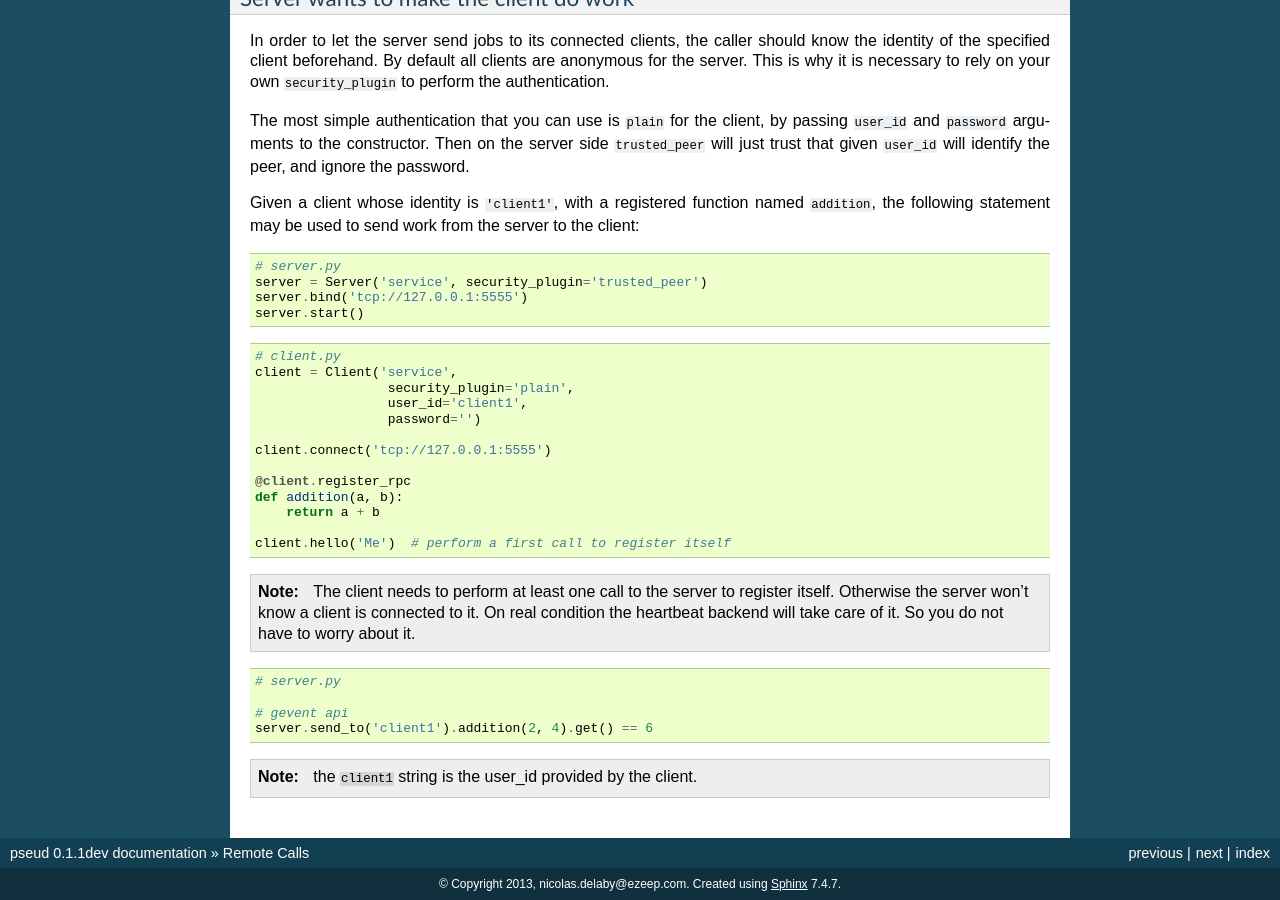
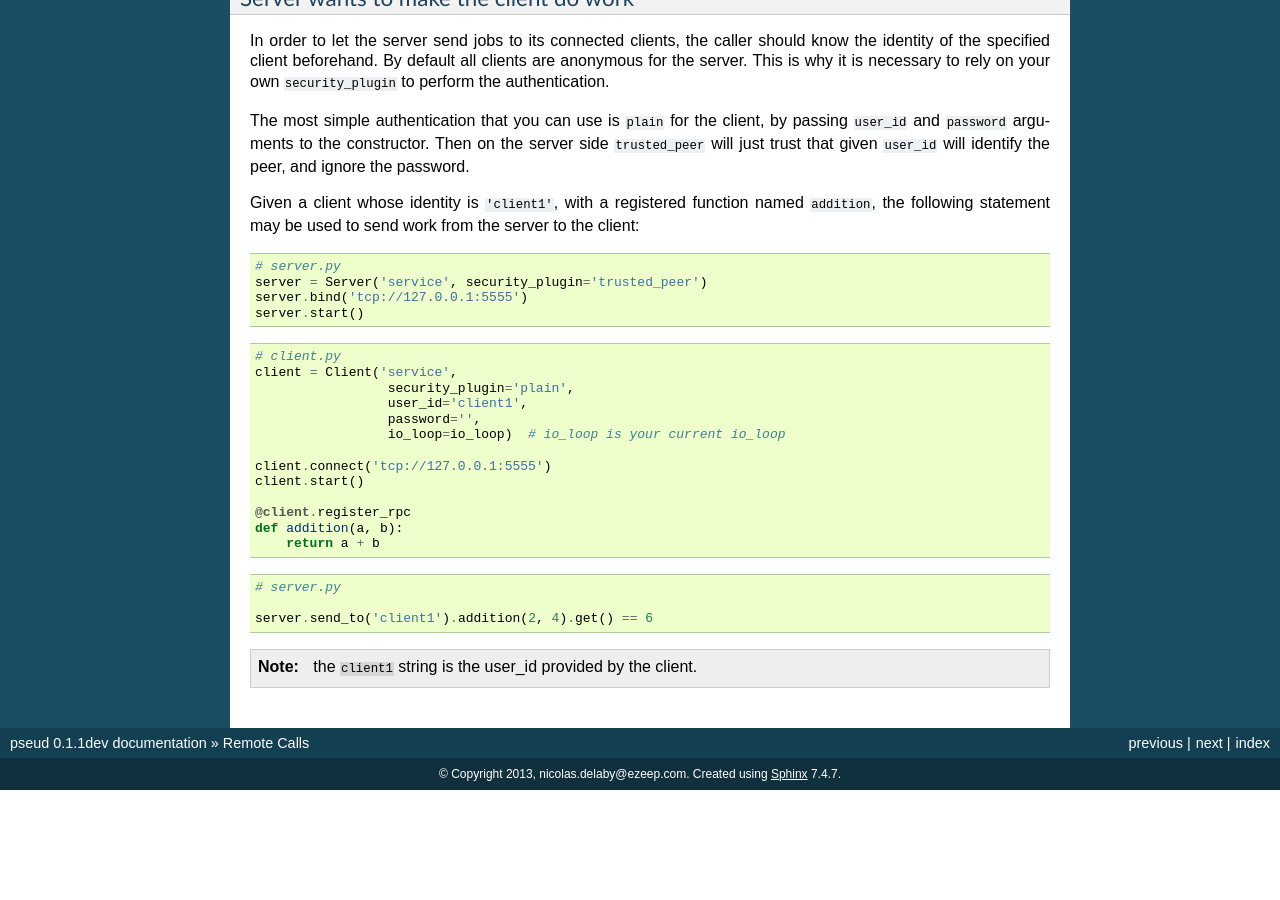
Before and after one commit to ticosax/pseud, a Sphinx documentation site: the page built from docs/source/remote-calls.rst, in a window 1280 px wide and 900 px high, scrolled down 1748 px. Built offline with Sphinx 7.4.7, drawn with Linux system fonts in a browser that asks for light colours; after the commit the page ends 2538 px from its top, so only the background shows below that.

Commit message:
Enable PROBING
Make sure the client is registered from server (the listener).
It removes necessity to use an heartbeat plugin to perform the first call
that will register the client into the server.

```diff
--- a/docs/source/remote-calls.rst
+++ b/docs/source/remote-calls.rst
@@ -143,28 +143,21 @@ to the client:
    client = Client('service',
                     security_plugin='plain',
                     user_id='client1',
-                    password='')
+                    password='',
+                    io_loop=io_loop)  # io_loop is your current io_loop
 
    client.connect('tcp://127.0.0.1:5555')
+   client.start()
 
    @client.register_rpc
    def addition(a, b):
        return a + b
 
-   client.hello('Me')  # perform a first call to register itself
-
-.. note::
-
-    The client needs to perform at least one call to the server
-    to register itself. Otherwise the server won't know a client is connected
-    to it. On real condition the heartbeat backend will take care of it.
-    So you do not have to worry about it.
 
 .. code:: python
 
    # server.py
 
-   # gevent api
    server.send_to('client1').addition(2, 4).get() == 6
 
 .. note::
--- a/setup.py
+++ b/setup.py
@@ -53,6 +53,7 @@ setup(name='pseud',
           'pytest-pep8',
           'pytest-capturelog',
           'coveralls',
+          'tornado>=4.1'
           'tox',
       ],
       cmdclass={'test': PyTest},
```
Also changed, not shown: README.rst (+7 -14 lines), 7 other files.
